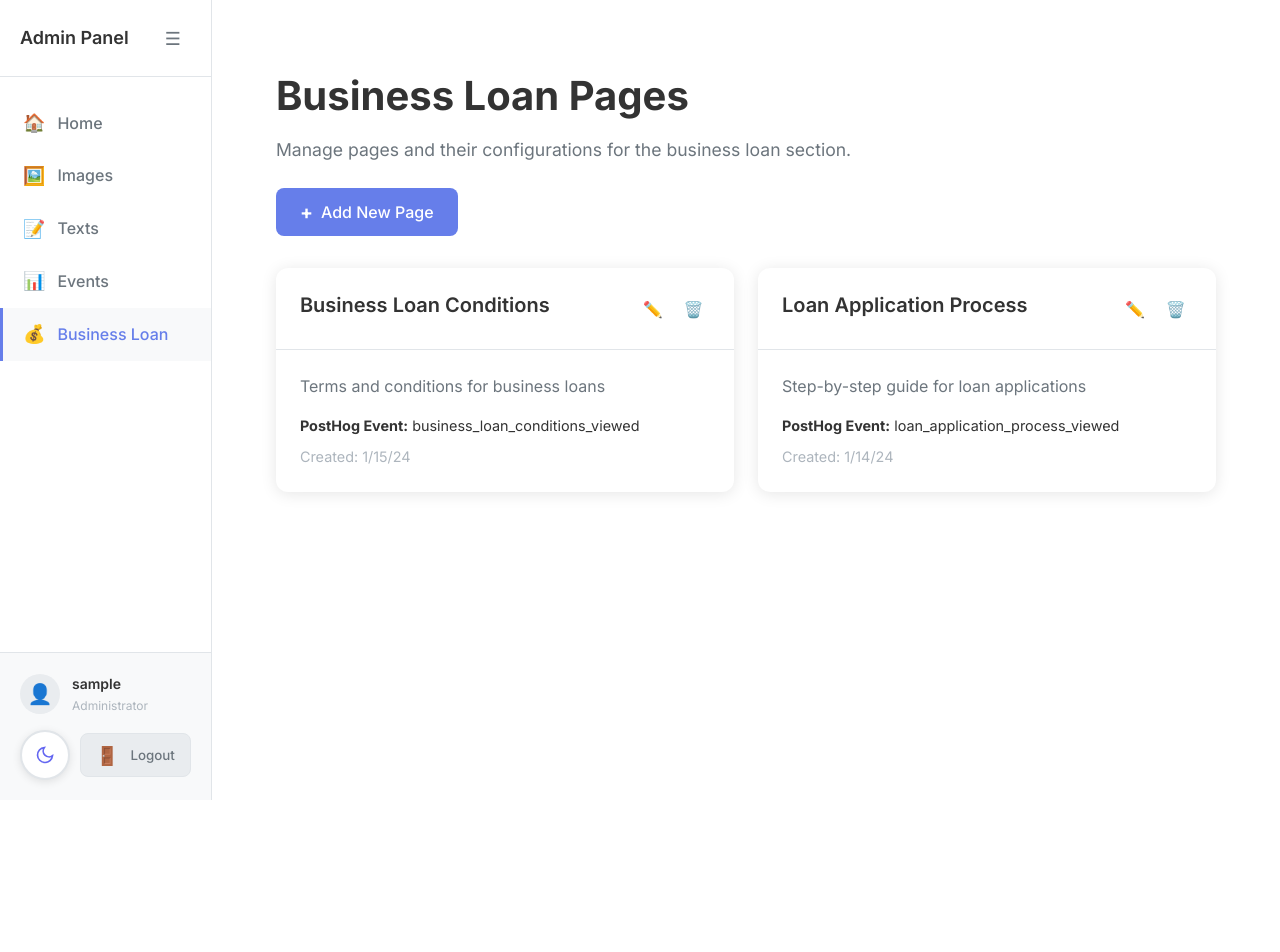
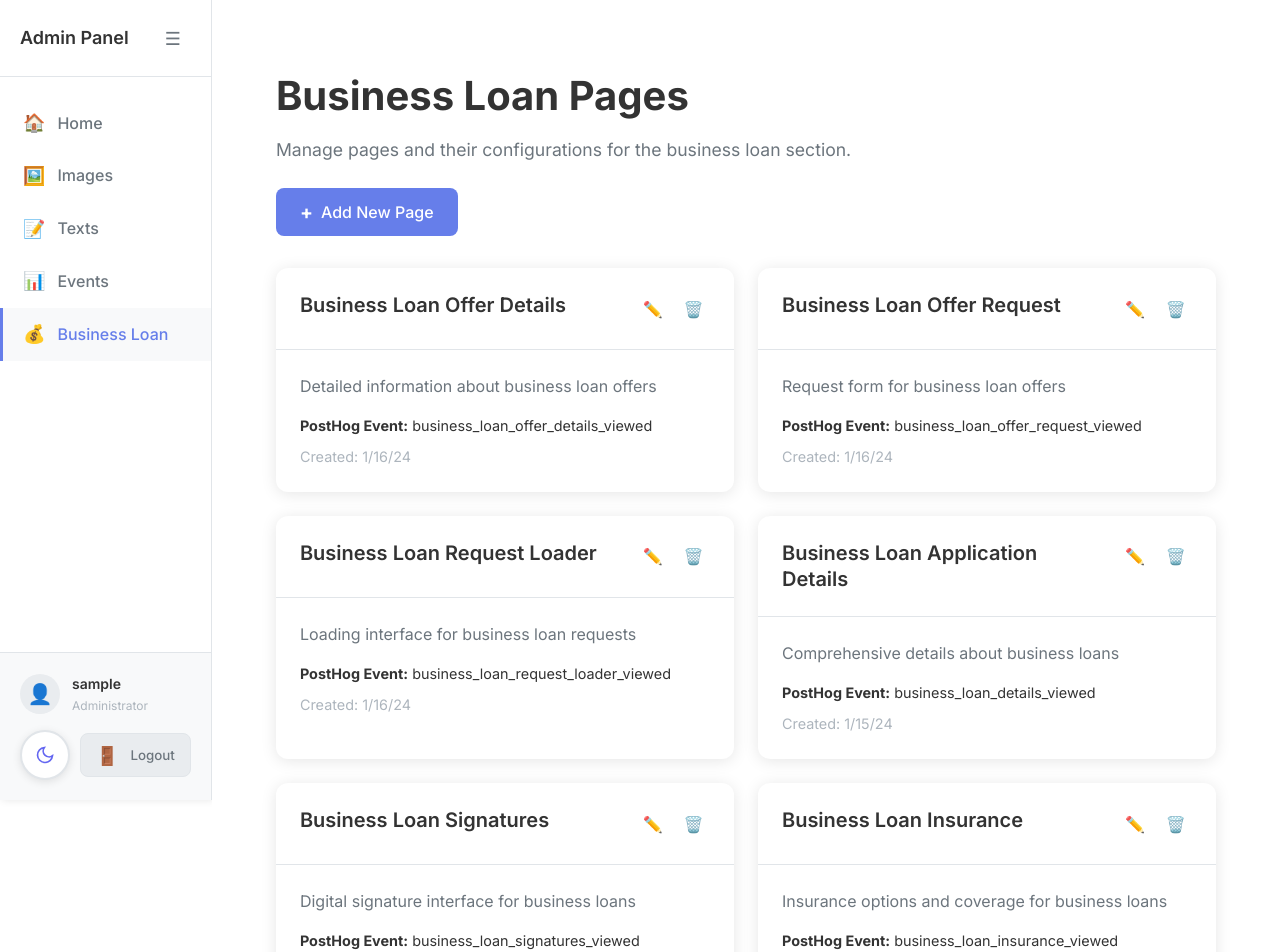
Before and after one commit to dajavakhishvili-tbc/bwb-admin, an Angular app: page /business-loan in a window 1280 px wide. Shown: the top 952 px of the page. Before the commit the page ends 800 px from the top, so only its background shows below. Built offline with nearby package versions, Linux system fonts and the light colour scheme; sample sign-in values are in the browser's storage.

Commit message:
add business loan cards

```diff
--- a/src/app/business-loan/business-loan.component.ts
+++ b/src/app/business-loan/business-loan.component.ts
@@ -20,6 +20,48 @@ interface PageConfig {
 export class BusinessLoanComponent {
   readonly pages = signal<PageConfig[]>([
     {
+      id: 'business-loan-offer-details',
+      title: 'Business Loan Offer Details',
+      description: 'Detailed information about business loan offers',
+      posthogEvent: 'business_loan_offer_details_viewed',
+      createdAt: new Date('2024-01-16')
+    },
+    {
+      id: 'business-loan-offer-request',
+      title: 'Business Loan Offer Request',
+      description: 'Request form for business loan offers',
+      posthogEvent: 'business_loan_offer_request_viewed',
+      createdAt: new Date('2024-01-16')
+    },
+    {
+      id: 'business-loan-request-loader',
+      title: 'Business Loan Request Loader',
+      description: 'Loading interface for business loan requests',
+      posthogEvent: 'business_loan_request_loader_viewed',
+      createdAt: new Date('2024-01-16')
+    },
+    {
+      id: 'business-loan-details',
+      title: 'Business Loan Application Details',
+      description: 'Comprehensive details about business loans',
+      posthogEvent: 'business_loan_details_viewed',
+      createdAt: new Date('2024-01-15')
+    },
+    {
+      id: 'business-loan-signatures',
+      title: 'Business Loan Signatures',
+      description: 'Digital signature interface for business loans',
+      posthogEvent: 'business_loan_signatures_viewed',
+      createdAt: new Date('2024-01-15')
+    },
+    {
+      id: 'business-loan-insurance',
+      title: 'Business Loan Insurance',
+      description: 'Insurance options and coverage for business loans',
+      posthogEvent: 'business_loan_insurance_viewed',
+      createdAt: new Date('2024-01-15')
+    },
+    {
       id: 'business-loan-conditions',
       title: 'Business Loan Conditions',
       description: 'Terms and conditions for business loans',
@@ -27,12 +69,19 @@ export class BusinessLoanComponent {
       createdAt: new Date('2024-01-15')
     },
     {
-      id: 'loan-application-process',
-      title: 'Loan Application Process',
-      description: 'Step-by-step guide for loan applications',
-      posthogEvent: 'loan_application_process_viewed',
-      createdAt: new Date('2024-01-14')
-    }
+      id: 'business-loan-agreements',
+      title: 'Business Loan Agreements',
+      description: 'Legal agreements and contracts for business loans',
+      posthogEvent: 'business_loan_agreements_viewed',
+      createdAt: new Date('2024-01-15')
+    },
+    {
+      id: 'business-loan-authorization',
+      title: 'Business Loan Authorization',
+      description: 'Authorization for business loans',
+      posthogEvent: 'business_loan_auth_view',
+      createdAt: new Date('2024-01-15')
+    },
   ]);
 
   readonly showAddDialog = signal(false);
--- a/src/app/texts/texts.component.scss
+++ b/src/app/texts/texts.component.scss
@@ -119,7 +119,7 @@ h1 {
 
 .edit-btn {
   background: #ffc107;
-  color: #212529;
+  color: var(--text-primary);
   border: none;
   padding: 0.5rem 1rem;
   border-radius: 4px;
```
